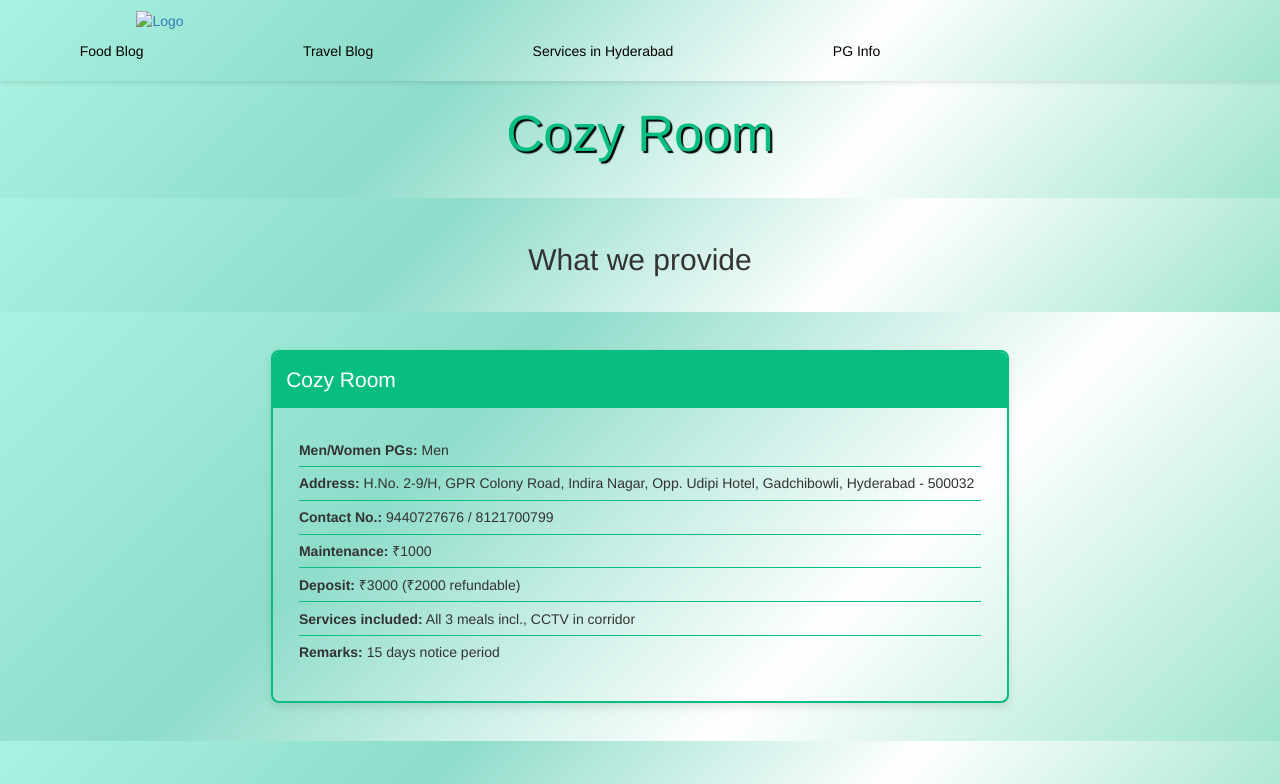
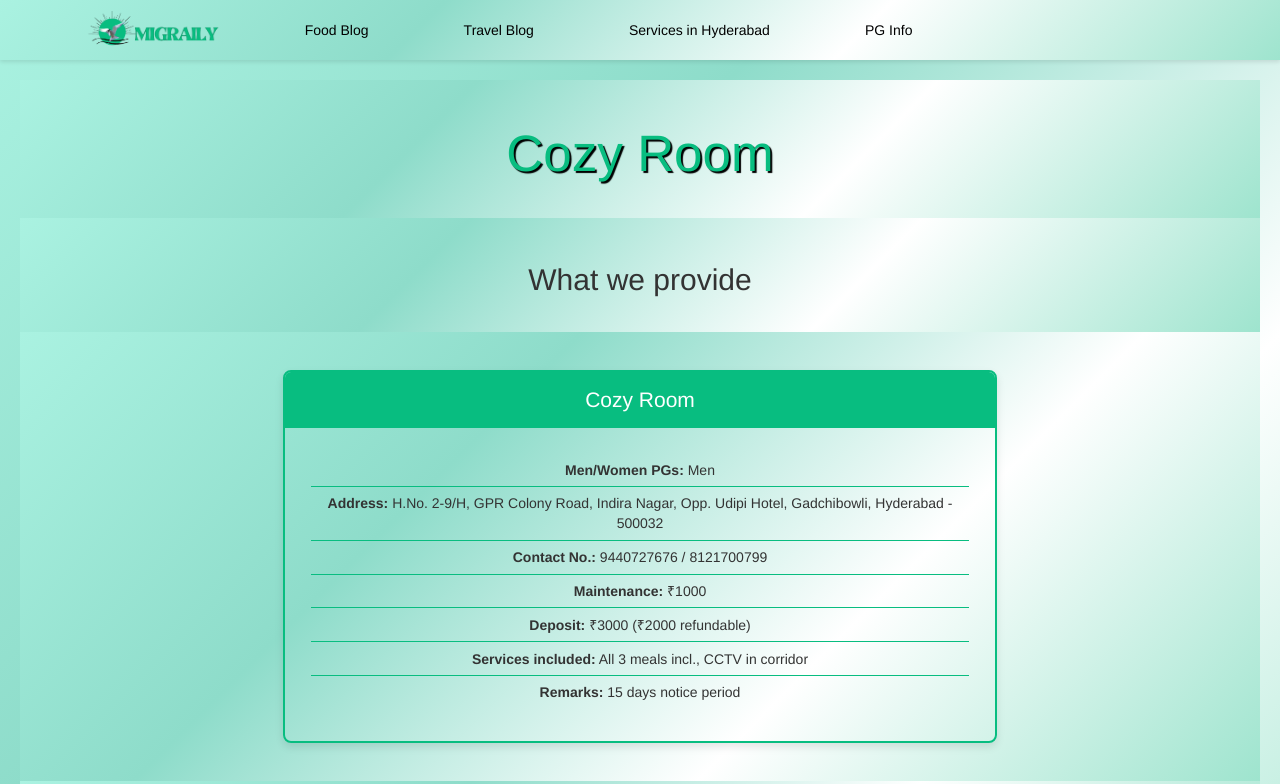
Before and after one commit to nikhildeshmukh454/Migraily, a plain HTML site: page Pg/cozyRoom.html in a window 1280 px wide. Shown: the top 784 px of the page. Drawn offline with nearby package versions, Linux system fonts and the light colour scheme; files that its build step writes are made by us from their sources.

Commit message:
Update cozyRoom.html

```diff
--- a/Pg/cozyRoom.html
+++ b/Pg/cozyRoom.html
@@ -5,27 +5,34 @@
    <meta charset="UTF-8">
    <meta http-equiv="X-UA-Compatible" content="IE=edge">
    <meta name="viewport" content="width=device-width, initial-scale=1.0">
-   <link rel="stylesheet" href="css/pg.css">
+   <link rel="stylesheet" href="/Migraily/css/pg.css">
+      <link rel="stylesheet" href="/Migraily/css/index.css">
+
    <title>PG in Hyderabad 2023</title>
 
-   <!-- font awesome cdn link  -->
+   <!-- Bootstrap CDN link -->
    <link rel="stylesheet" href="https://cdn.jsdelivr.net/npm/bootstrap@3.3.7/dist/css/bootstrap.min.css" integrity="sha384-BVYiiSIFeK1dGmJRAkycuHAHRg32OmUcww7on3RYdg4Va+PmSTsz/K68vbdEjh4u" crossorigin="anonymous">
 
+   <!-- Your custom CSS -->
+   <style>
+      /* Define your custom styles here */
+   </style>
+</head>
 
-</head>
 <body>
+   <nav>
+        <ul>
+      <div id="nav-logo">
+          <a href="/Migraily/index.html"><img src="/Migraily/images/MIGRAILYLogo2-Photoroom.png" alt="Logo" id="nav-logo-img"></a>
+      </div>
 
-  <nav>
-    <div id="nav-logo">
-        <a href="index.html"><img src="images/MIGRAILYLogo2-Photoroom.png" alt="Logo" id="nav-logo-img"></a>
-    </div>
-    <ul>
-        <li><a href="FoodBlog.html">Food Blog</a></li>
-        <li><a href="travelblog.html">Travel Blog</a></li>
-        <li><a href="Services.html">Services in Hyderabad</a></li>
-        <li><a href="Pginfo.html">PG Info</a></li>
-    </ul>
-</nav>
+          <li><a href="/Migraily/FoodBlog.html">Food Blog</a></li>
+          <li><a href="/Migraily/travelblog.html">Travel Blog</a></li>
+          <li><a href="/Migraily/Services.html">Services in Hyderabad</a></li>
+          <li><a href="/Migraily/Pginfo.html">PG Info</a></li>
+      </ul>
+  </nav>
+
 
 <div class="content  header">
   <h1>Cozy Room</h1>
```
